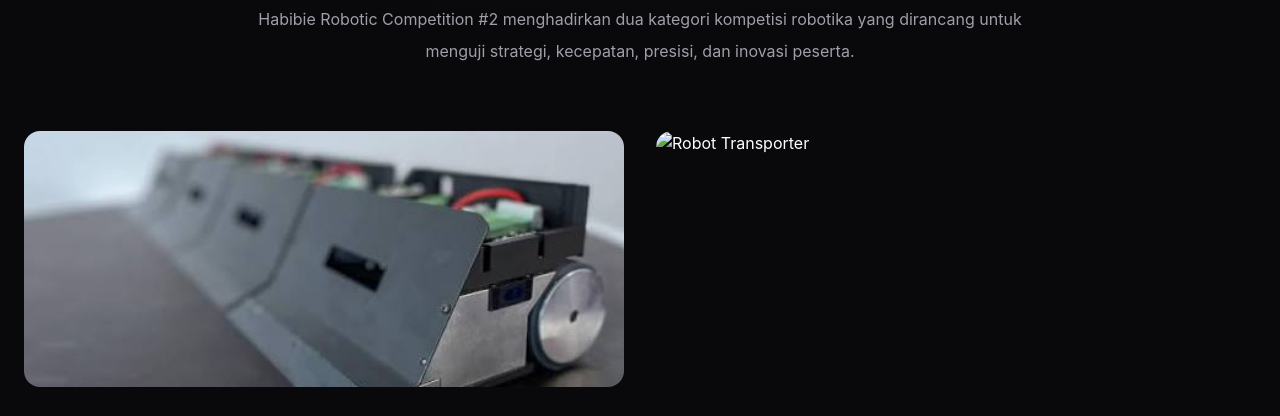
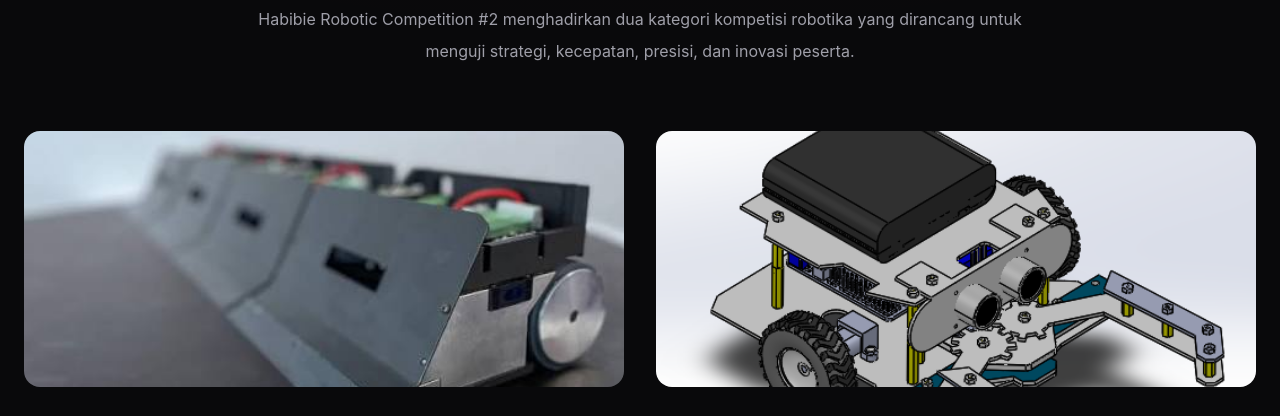
Before and after one commit to daaanz25/habibie-robotic-competiton-2, a website built with Vite: page index.html in a window 1280 px wide. Shown: the part 2040-2456 px from the top of the page. Built offline with nearby package versions, Linux system fonts and the light colour scheme; files whose address does not match are found by name.

Commit message:
fix : memindahkan file

```diff
--- a/src/components/competition.html
+++ b/src/components/competition.html
@@ -74,7 +74,7 @@
 
       <div class="competition-card">
         <img
-          src="/src/assets/images/transporter.jpg"
+          src="/src/assets/images/transporter.png"
           alt="Robot Transporter"
           class="h-64 w-full rounded-2xl object-cover"
         />
```
